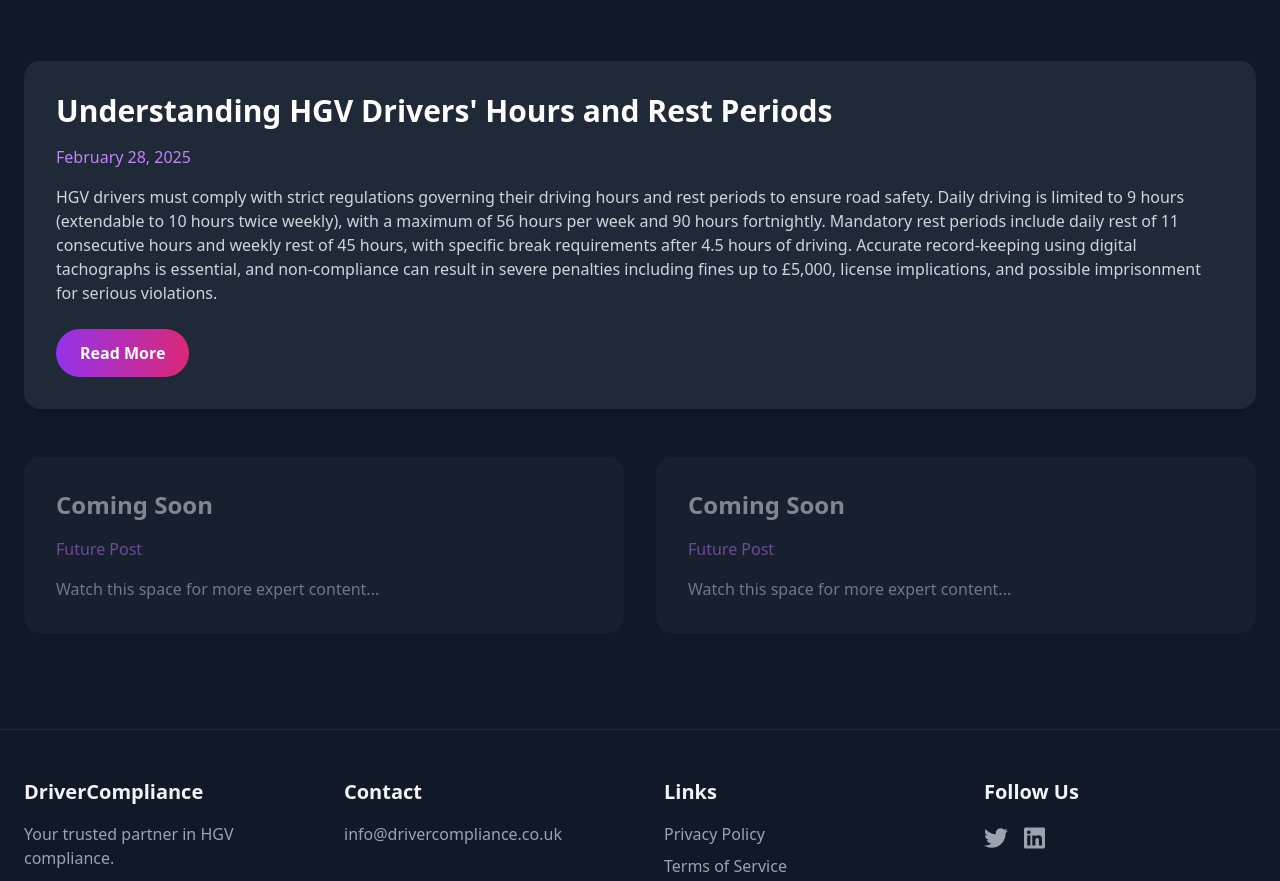
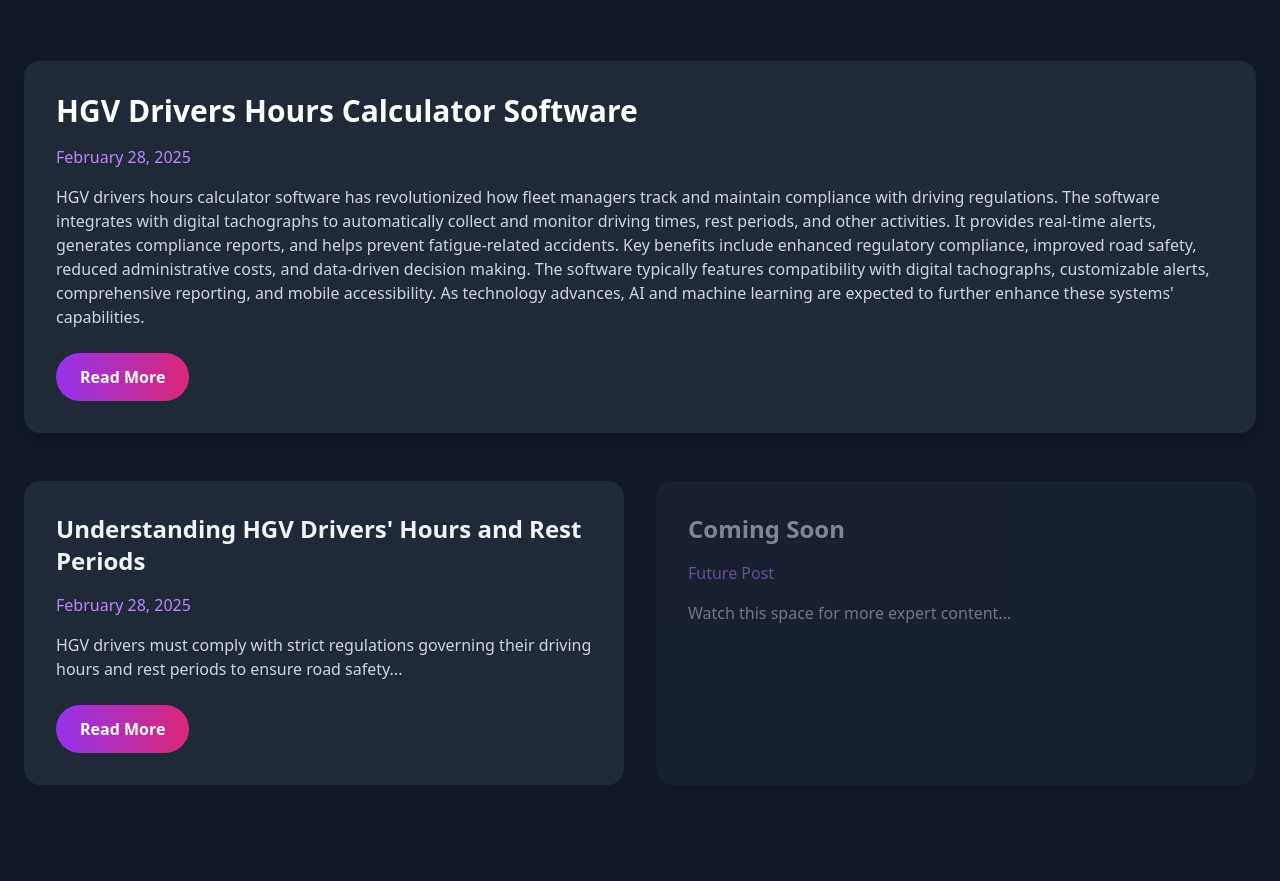
Before and after one commit to windwardboy/the-ultimate-hgv-drivers--hours-calculator-2025-02-28-0sopu, a plain HTML site: page blog.html in a window 1280 px wide. Shown: the part 387-1268 px from the top of the page. Drawn offline with nearby package versions, Linux system fonts and the light colour scheme.

Commit message:
Update blog listing with hgv-drivers-hours-calculator-software-20250228-954.html

```diff
--- a/blog.html
+++ b/blog.html
@@ -36,22 +36,25 @@
 
                 <!-- Featured Post -->
                 <div class="bg-gray-800 rounded-2xl p-8 mb-12 shadow-lg hover:shadow-purple-500/25 transition-all duration-300">
-                    <h2 class="text-3xl font-bold mb-4 text-white">Understanding HGV Drivers' Hours and Rest Periods</h2>
+                    <h2 class="text-3xl font-bold mb-4 text-white">HGV Drivers Hours Calculator Software</h2>
                     <div class="text-purple-400 mb-4">February 28, 2025</div>
                     <p class="text-gray-300 mb-6">
-                        HGV drivers must comply with strict regulations governing their driving hours and rest periods to ensure road safety. Daily driving is limited to 9 hours (extendable to 10 hours twice weekly), with a maximum of 56 hours per week and 90 hours fortnightly. Mandatory rest periods include daily rest of 11 consecutive hours and weekly rest of 45 hours, with specific break requirements after 4.5 hours of driving. Accurate record-keeping using digital tachographs is essential, and non-compliance can result in severe penalties including fines up to £5,000, license implications, and possible imprisonment for serious violations.
+                        HGV drivers hours calculator software has revolutionized how fleet managers track and maintain compliance with driving regulations. The software integrates with digital tachographs to automatically collect and monitor driving times, rest periods, and other activities. It provides real-time alerts, generates compliance reports, and helps prevent fatigue-related accidents. Key benefits include enhanced regulatory compliance, improved road safety, reduced administrative costs, and data-driven decision making. The software typically features compatibility with digital tachographs, customizable alerts, comprehensive reporting, and mobile accessibility. As technology advances, AI and machine learning are expected to further enhance these systems' capabilities.
                     </p>
-                    <a href="https://windwardboy.github.io/the-ultimate-hgv-drivers--hours-calculator-2025-02-28-0sopu/blog/understanding-hgv-drivers-hours-and-rest-periods.html" class="inline-block bg-gradient-to-r from-purple-600 to-pink-600 px-6 py-3 rounded-full text-white font-semibold hover:scale-105 transition-transform duration-300">
+                    <a href="https://windwardboy.github.io/the-ultimate-hgv-drivers--hours-calculator-2025-02-28-0sopu/blog/hgv-drivers-hours-calculator-software-20250228-954.html" class="inline-block bg-gradient-to-r from-purple-600 to-pink-600 px-6 py-3 rounded-full text-white font-semibold hover:scale-105 transition-transform duration-300">
                         Read More
                     </a>
                 </div>
 
-                <!-- Future Posts Placeholder -->
+                <!-- Previous Posts -->
                 <div class="grid grid-cols-1 md:grid-cols-2 gap-8">
-                    <div class="bg-gray-800 rounded-2xl p-8 opacity-50">
-                        <h3 class="text-2xl font-bold mb-4">Coming Soon</h3>
-                        <div class="text-purple-400 mb-4">Future Post</div>
-                        <p class="text-gray-300">Watch this space for more expert content...</p>
+                    <div class="bg-gray-800 rounded-2xl p-8">
+                        <h3 class="text-2xl font-bold mb-4">Understanding HGV Drivers' Hours and Rest Periods</h3>
+                        <div class="text-purple-400 mb-4">February 28, 2025</div>
+                        <p class="text-gray-300 mb-6">HGV drivers must comply with strict regulations governing their driving hours and rest periods to ensure road safety...</p>
+                        <a href="https://windwardboy.github.io/the-ultimate-hgv-drivers--hours-calculator-2025-02-28-0sopu/blog/understanding-hgv-drivers-hours-and-rest-periods.html" class="inline-block bg-gradient-to-r from-purple-600 to-pink-600 px-6 py-3 rounded-full text-white font-semibold hover:scale-105 transition-transform duration-300">
+                            Read More
+                        </a>
                     </div>
                     <div class="bg-gray-800 rounded-2xl p-8 opacity-50">
                         <h3 class="text-2xl font-bold mb-4">Coming Soon</h3>
```
